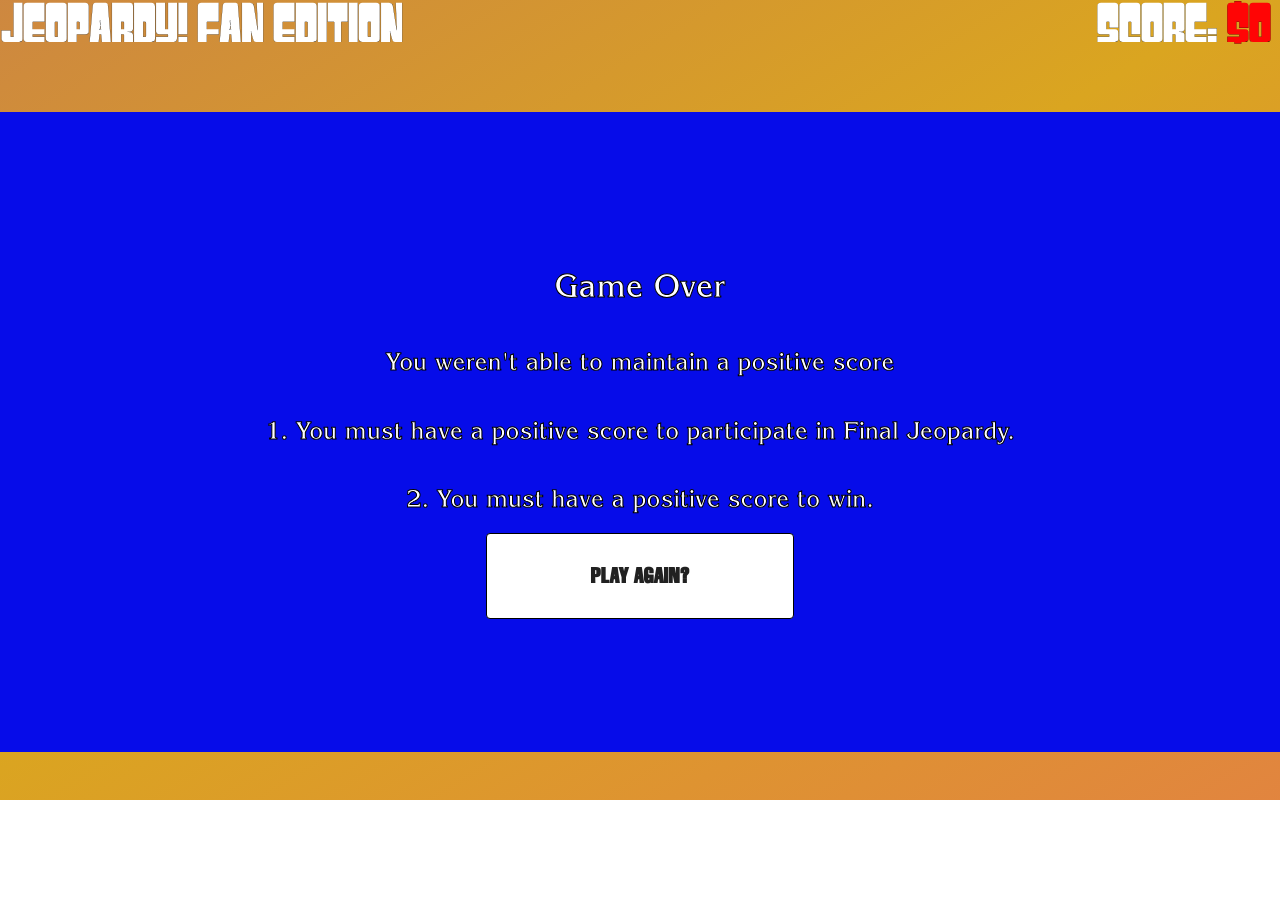
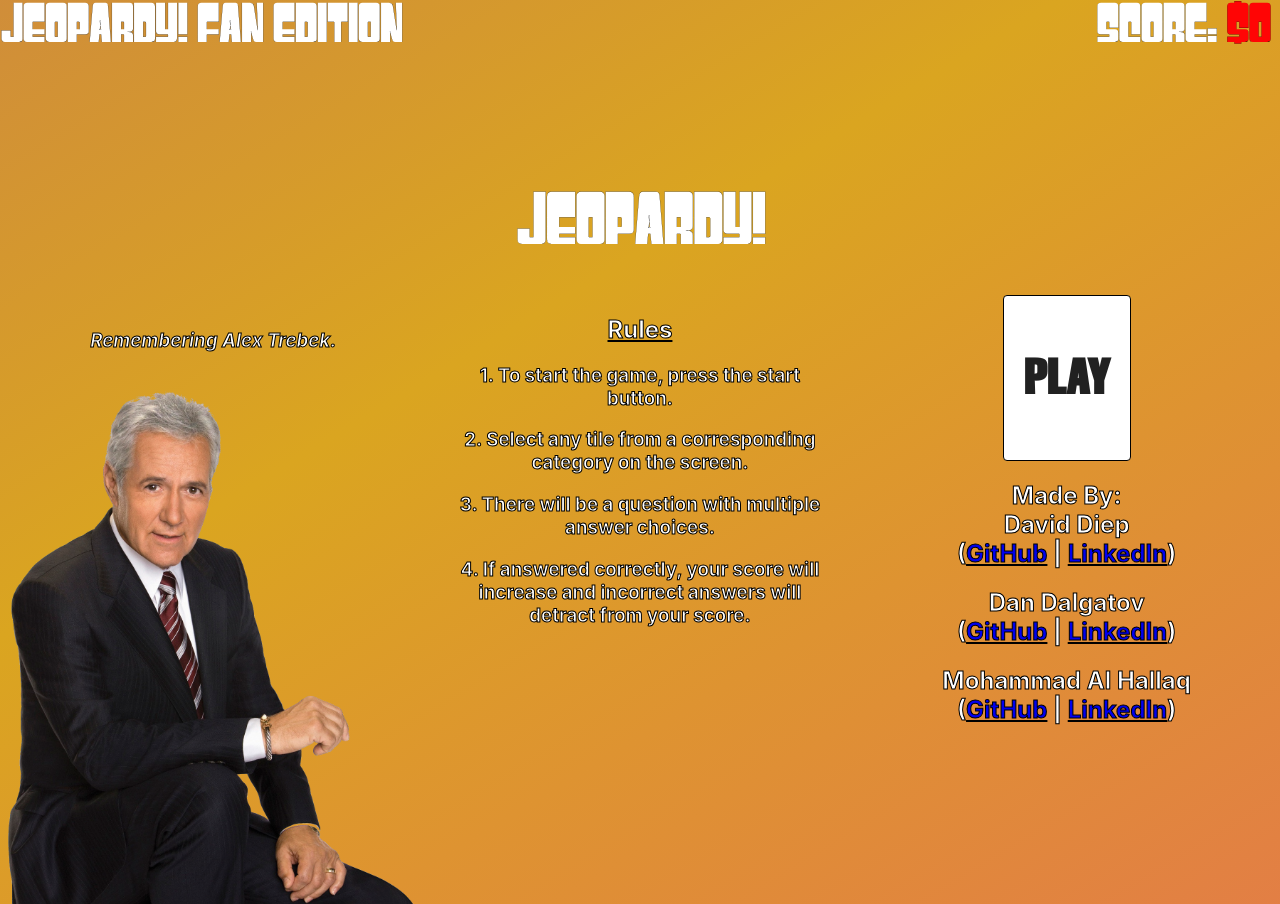
Before and after one commit to mhallaq/quiz-platform-ddm, a React (Create React App) app: page / in a window 1280 px wide. Before the commit the page ends 800 px from the top, so only its background shows below. Built offline with nearby package versions, Linux system fonts and the light colour scheme; no server answers.

Commit message:
fixed game settings

```diff
--- a/src/App.js
+++ b/src/App.js
@@ -17,7 +17,7 @@
 function App() {
   const [board, setBoard] = useState()
   const [boardOffset, setBoardOffset] = useState(1)
-  const [view, setView] = useState('gameOver')
+  const [view, setView] = useState('landing')
   const [round, setRound] = useState(1)
   const [col, setColumn] = useState()
   const [row, setRow] = useState()
@@ -36,7 +36,7 @@
   const [roundTimer, setRoundTimer] = useState(-1)
   const [maxBet, setMaxBet] = useState(0);
   const [questionCounter, setQuestionCounter] = useState(0)
-  const roundLength = 6;
+  const roundLength = 60;
 
 
   const setEndView = useCallback(() => {
```
